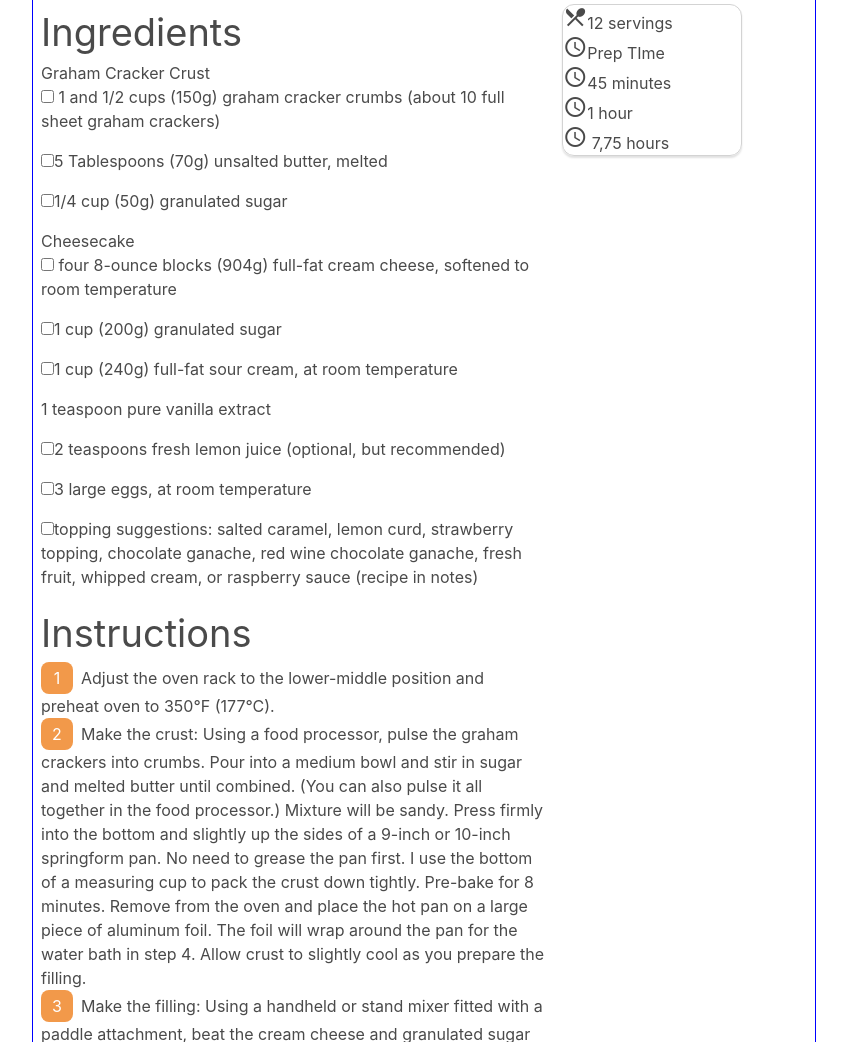
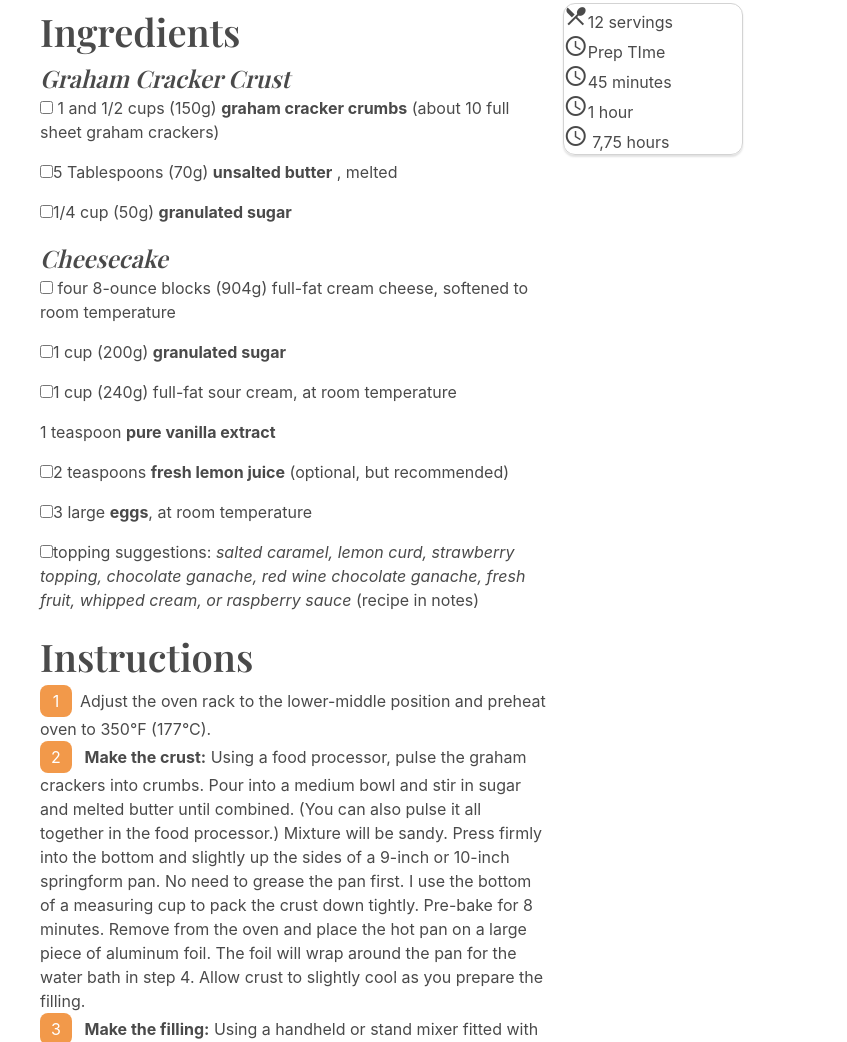
Before and after one commit to zirinya/devchallenges, a website: page Recipepage/index.html in a window 1280 px wide. Shown: the part 705-1747 px from the top of the page, without its empty margins (216-1063 px from the left). Drawn offline with nearby package versions, Linux system fonts and the light colour scheme.

Commit message:
add typo

```diff
--- a/Recipepage/index.html
+++ b/Recipepage/index.html
@@ -6,6 +6,7 @@
     <meta name="viewport" content="width=device-width, initial-scale=1.0">
     <link rel="stylesheet" href="index.css">
     <link rel="stylesheet" href="https://cdn.jsdelivr.net/npm/bulma@0.9.0/css/bulma.min.css">
+    <link href="https://fonts.googleapis.com/css2?family=Playfair+Display:wght@600&display=swap" rel="stylesheet">
     <link href="https://fonts.googleapis.com/icon?family=Material+Icons" rel="stylesheet">
     <title>Recipe Page</title>
 </head>
@@ -14,7 +15,7 @@
     <main>
         <header>
             <div class="header">
-                <h1>Classic Cheesecake Recipe
+                <h1 class="decfont">Classic Cheesecake Recipe
                 </h1>
                 <div class="paragraphs"><img src="./img/6dots.svg" alt="">
                 <p>
@@ -32,26 +33,24 @@
         <div class="columns is-variable bd-klmn-columns is-2 recipe-wrapper">
             <div class="column is-8 content-8">
                 <h3 class="header-typo">Ingredients</h3>
-                <p>
-                    Graham Cracker Crust
-                </p>
+                <h2 class="sub-header-typo">Graham Cracker Crust</h2>
                 <ul class="check_list">
                     <li>
                         <label class="checkbox">
                             <input type="checkbox">
                         </label>
-                        1 and 1/2 cups (150g) graham cracker crumbs (about 10 full sheet graham crackers)</li>
+                        1 and 1/2 cups (150g) <b>graham cracker crumbs</b>  (about 10 full sheet graham crackers)</li>
                     <li>
                         <label class="checkbox">
                             <input type="checkbox">
-                        </label>5 Tablespoons (70g) unsalted butter, melted
+                        </label>5 Tablespoons (70g) <b>unsalted butter</b> , melted
                     </li>
                     <li>
                         <label class="checkbox">
                             <input type="checkbox">
-                        </label>1/4 cup (50g) granulated sugar</li>
+                        </label>1/4 cup (50g) <b>granulated sugar</b> </li>
                 </ul>
-                <p>
+                <p class="sub-header-typo">
                     Cheesecake
                 </p>
                 <ul class="check_list">
@@ -64,38 +63,38 @@
                         <label class="checkbox">
                             <input type="checkbox">
 
-                        </label>1 cup (200g) granulated sugar
+                        </label>1 cup (200g) <b> granulated sugar</b>
                     </li>
                     <li>
                         <label class="checkbox">
                             <input type="checkbox">
 
                         </label>1 cup (240g) full-fat sour cream, at room temperature</li>
-                    <li>1 teaspoon pure vanilla extract
+                    <li>1 teaspoon <b>pure vanilla extract</b>
                     </li>
                     <li>
                         <label class="checkbox">
                             <input type="checkbox">
-                        </label>2 teaspoons fresh lemon juice (optional, but recommended)</li>
+                        </label>2 teaspoons  <b>fresh lemon juice</b>  (optional, but recommended)</li>
                     <li>
                         <label class="checkbox">
                             <input type="checkbox">
 
-                        </label>3 large eggs, at room temperature</li>
+                        </label>3 large <b> eggs</b>, at room temperature</li>
                     <li>
                         <label class="checkbox">
                             <input type="checkbox">
 
-                        </label>topping suggestions: salted caramel, lemon curd, strawberry topping, chocolate ganache,
+                        </label>topping suggestions: <i>salted caramel, lemon curd, strawberry topping, chocolate ganache,
                         red wine
-                        chocolate ganache, fresh fruit, whipped cream, or raspberry sauce (recipe in notes)
+                        chocolate ganache, fresh fruit, whipped cream, or raspberry sauce </i> (recipe in notes)
                     </li>
                 </ul>
                 <h2 class="header-typo">Instructions
                 </h2>
                 <ol class="check_list_1">
                     <li>Adjust the oven rack to the lower-middle position and preheat oven to 350°F (177°C).</li>
-                    <li>Make the crust: Using a food processor, pulse the graham crackers into crumbs. Pour into a
+                    <li> <b> Make the crust:</b> Using a food processor, pulse the graham crackers into crumbs. Pour into a
                         medium bowl and stir in sugar and melted butter until combined. (You can also pulse it all
                         together in the food processor.) Mixture will be sandy. Press firmly into the bottom and
                         slightly up the sides of a 9-inch or 10-inch springform pan. No need to grease the pan first. I
@@ -103,14 +102,14 @@
                         from the oven and place the hot pan on a large piece of aluminum foil. The foil will wrap around
                         the pan for the water bath in step 4. Allow crust to slightly cool as you prepare the filling.
                     </li>
-                    <li>Make the filling: Using a handheld or stand mixer fitted with a paddle attachment, beat the
+                    <li> <b> Make the filling:</b> Using a handheld or stand mixer fitted with a paddle attachment, beat the
                         cream cheese and granulated sugar together on medium-high speed in a large bowl until the
                         mixture is smooth and creamy, about 2 minutes. Add the sour cream, vanilla extract, and lemon
                         juice then beat until fully combined. On medium speed, add the eggs one at a time, beating after
                         each addition until just blended. After the final egg is incorporated into the batter, stop
                         mixing. To help prevent the cheesecake from deflating and cracking as it cools, avoid
                         over-mixing the batter as best you can.</li>
-                    <li>Prepare the simple water bath (see note) Boil a pot of water. You need 1 inch of water in your
+                    <li><b>Prepare the simple water bath (see note) </b>Boil a pot of water. You need 1 inch of water in your
                         roasting pan for the water bath, so make sure you boil enough. I use an entire kettle of hot
                         water. As the water is heating up, wrap the aluminum foil around the springform pan. Pour the
                         cheesecake batter on top of the crust. Use a rubber spatula or spoon to smooth it into an even
--- a/Recipepage/style.scss
+++ b/Recipepage/style.scss
@@ -14,6 +14,7 @@ ol {
 
 header {
     padding: 35px 0px;
+
 }
 
 header h1 {
@@ -26,18 +27,15 @@ header p {
 
 .header {
     width: 57%;
+
 }
-
+.decfont{
+    font-family: 'Playfair Display', serif;
+}
 main {
 
     width: 60%;
     margin: 0 auto;
-}
-
-.recipe-wrapper {
-
-    border: 1px solid blue;
-
 }
 
 .content-3 {
@@ -48,6 +46,14 @@ main {
 
 .header-typo {
     font-size: 38px;
+    font-family: 'Playfair Display', serif;
+
+
+}
+.sub-header-typo{
+    font-family: 'Playfair Display', serif;
+    font-size: 24px;
+    font-style: italic;
 }
 
 ol ol li::before {
```
Also changed, not shown: Recipepage/index.css, 1 other file.
